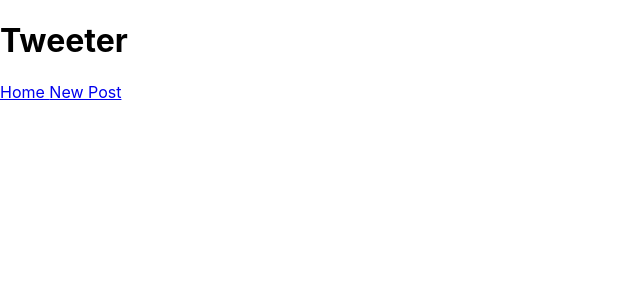
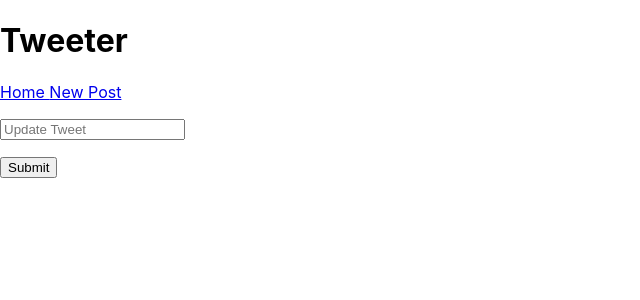
Before and after one commit to jpettett/tweeter, a React (Create React App) app: page /edit in a window 1280 px wide. Shown: the top 300 px of the page, without its empty margins (0-640 px from the left). Built offline with nearby package versions, Linux system fonts and the light colour scheme; no server answers.

Commit message:
Created Edit component

```diff
--- a/src/App.js
+++ b/src/App.js
@@ -3,6 +3,7 @@ import { Link, Route, Switch } from 'react-router-dom';
 import './App.css';
 import Post from './Components/Post';
 import Home from './Components/Home';
+import Edit from './Components/Edit';
 import axios from 'axios';
 
 class App extends Component {
@@ -83,6 +84,7 @@ class App extends Component {
 								/>
 							)}
 						/>
+						<Route path="/edit" render={() => <Edit />} />
 					</Switch>
 				</main>
 			</div>
--- /dev/null
+++ b/src/Components/Edit.js
@@ -0,0 +1,23 @@
+import React, { Component } from 'react';
+
+class Edit extends Component {
+	render() {
+		return (
+			<div>
+				<form onSubmit={this.props.handleSubmit}>
+					<p>
+						<input
+							onChange={this.props.handleTweet}
+							type="text"
+							value={this.props.newTweet}
+							placeholder="Update Tweet"
+						/>
+					</p>
+					<input type="submit" />
+				</form>
+			</div>
+		);
+	}
+}
+
+export default Edit;
--- a/src/Components/Home.js
+++ b/src/Components/Home.js
@@ -1,5 +1,6 @@
 import React, { Component } from 'react';
 import axios from 'axios';
+import { Link } from 'react-router-dom';
 
 let posts;
 class Home extends Component {
@@ -21,7 +22,9 @@ class Home extends Component {
 					<div>
 						<h1>{tweet.name}</h1>
 						<p>{tweet.tweet}</p>
+						<Link to="/edit">
 							<button>Edit</button>
+						</Link>
 						<button onClick={() => this.deleteTweet(tweet._id)}>Delete</button>
 					</div>
 				);
```
Lines whose indentation alone changed are shown as unchanged.
